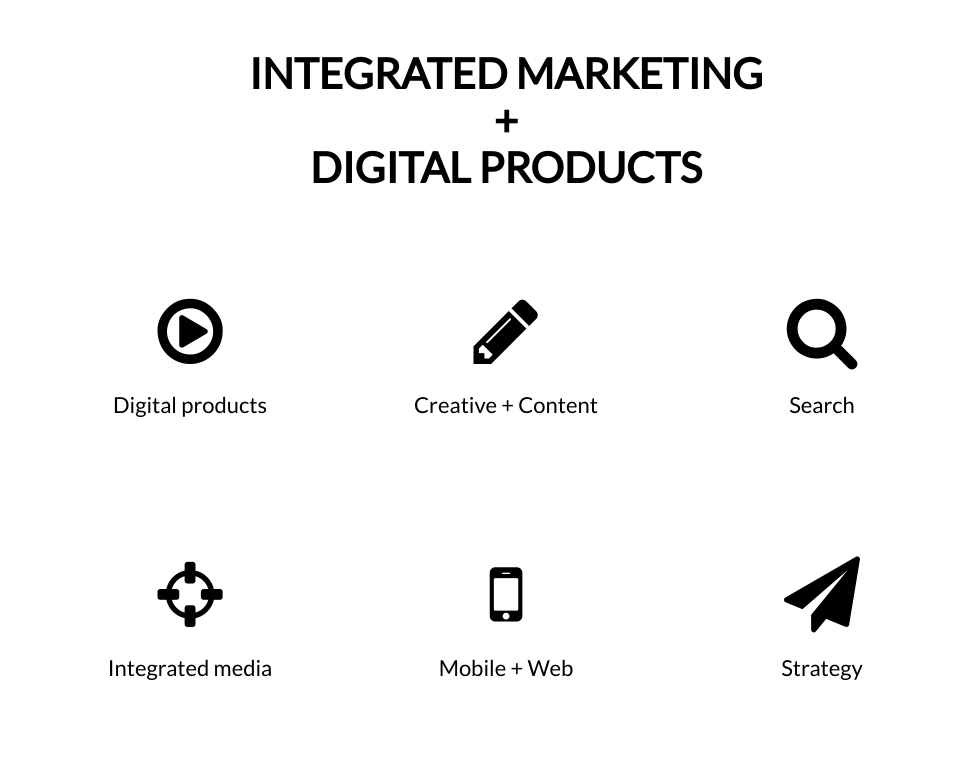
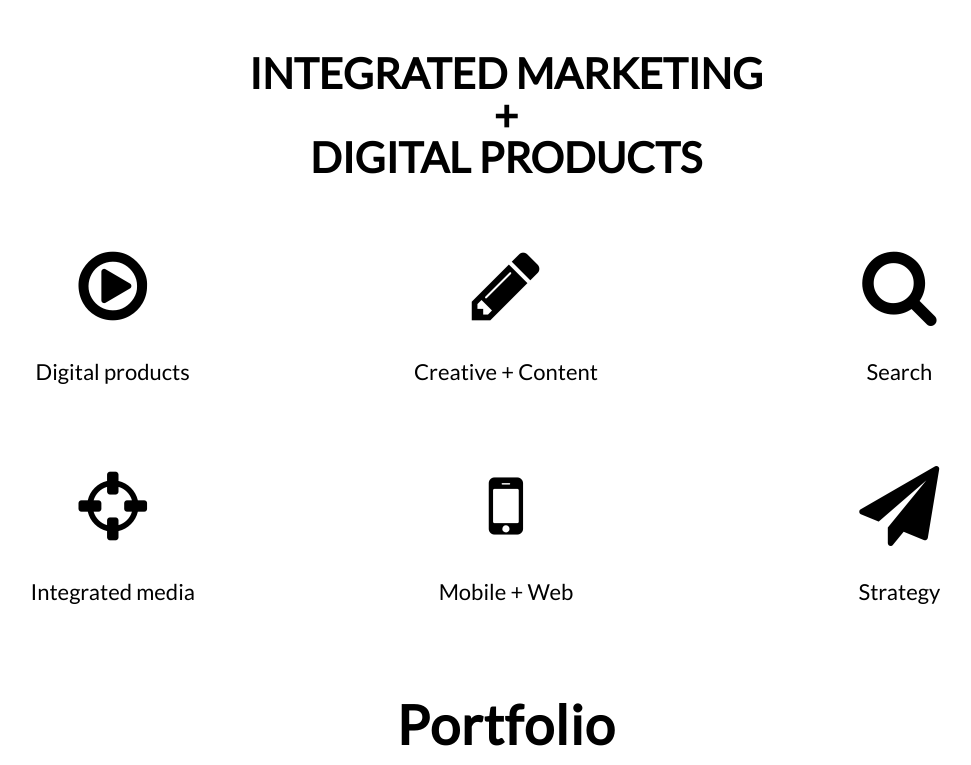
Before and after one commit to TheOpti/urban-guide-template, a website: page index.html in a window 1280 px wide. Shown: the part 1815-2580 px from the top of the page, without its empty margins (134-1105 px from the left). Drawn offline with nearby package versions, Linux system fonts and the light colour scheme; some packages are replaced by stand-ins of ours; files that its build step writes are made by us from their sources.

Commit message:
Offer section

```diff
--- a/index.html
+++ b/index.html
@@ -42,7 +42,7 @@
     </div>
   </nav>
 
-  <section class="main-section section--full-height" id="home">
+  <section class="main-section" id="home">
     <div class="main-section__title-block">
       <div class="main-section__title">
         A BRAND ECOSYSTEM AGENCY
@@ -53,7 +53,7 @@
     </div>
   </section>
 
-  <section class="section container" id="about-us">
+  <section class="container" id="about-us">
     <div class="section__title-block">
       <div class="section__title">
         About us
@@ -88,14 +88,16 @@
 
   </section>
 
-  <section class="section section--full-height container" id="offer">
+  <section class="container" id="offer">
     <div class="section__title-block">
       <div class="section__title">
         Offer
       </div>
       <hr class="section__divider" />
       <p class="section__description">
-        AWESOME COMPANY is a full-service digital agency that believes being a Favorite brand is more valuable than just being a Famous one. We craft beautifully useful, connected ecosystems that grow businesses and build enduring relationships between brands and humans.
+        AWESOME COMPANY is a full-service digital agency that believes being a Favorite brand is more valuable
+        than just being a Famous one. We craft beautifully useful, connected ecosystems that grow businesses
+        and build enduring relationships between brands and humans.
       </p>
     </div>
     <div class="offer-section">
@@ -142,7 +144,7 @@
   </section>
 
 
-  <section class="section container" id="portfolio">
+  <section class="container" id="portfolio">
     <div class="section__title-block">
       <div class="section__title">
         Portfolio
@@ -220,7 +222,7 @@
   </section>
 
 
-  <section class="section section--full-height" id="contact">
+  <section id="contact">
     <div class="section__title-block container">
       <div class="section__title">
         Contact us
--- a/scss/offer.scss
+++ b/scss/offer.scss
@@ -9,34 +9,31 @@
     margin: 35px 0;
     font-size: 42px;
     font-weight: 900;
-
-    div {
-      margin: 5px 0;
-    }
   }
 
   &__icons {
-    width: 100%;
-    display: flex;
-    flex-wrap: wrap;
-    align-items: center;
-    justify-content: center;
-    margin: 25px 0;
+    display: grid;
+    grid-template-columns: repeat(6, 2fr);
+    grid-template-rows: repeat(2, auto);
+    row-gap: 20px;
+    margin: 25px auto;
+
+    @media(max-width: $breakpoint-desktop) {
+      width: 80%;
+    }
 
     @media(max-width: $breakpoint-tablet) {
-      margin: 0;
+      grid-template-rows: repeat(3, auto);
+      margin: 0 auto;
     }
   }
 
   &__icon-part {
-    margin: 40px;
     padding: 30px 20px;
     display: flex;
     align-items: center;
     justify-content: center;
     flex-direction: column;
-    width: 20%;
-    min-height: 160px;
     cursor: pointer;
     border-radius: 8px;
     transition: box-shadow 0.5s, transform 0.5s;
@@ -46,30 +43,93 @@
     }
 
     @media(max-width: $breakpoint-tablet) {
-      width: 30%;
-      padding: 20px 30px;
-      margin: 20px;
+      margin: 0;
     }
 
     &:hover {
       box-shadow: 0 0 5px 0 rgba(0,0,0,0.75);
       transform: scale(1.1);
     }
+
+    &:first-child {
+      grid-column: 1 / 3;
+      grid-row: 1;
+
+      @media (max-width: $breakpoint-desktop) {
+        grid-column: 1 / 4;
+      }
+
+      @media(max-width: $breakpoint-tablet) {
+        grid-column: 1 / -1;
+      }
+    }
+
+    &:nth-child(2) {
+      grid-column: 3 / 5;
+      grid-row: 1;
+
+      @media (max-width: $breakpoint-desktop) {
+        display: none;
+      }
+    }
+
+    &:nth-child(3) {
+      grid-column: 5 / -1;
+      grid-row: 1;
+
+      @media (max-width: $breakpoint-desktop) {
+        grid-column: 4 / -1;
+      }
+
+      @media(max-width: $breakpoint-tablet) {
+        grid-column: 1 / -1;
+        grid-row: 2;
+      }
+    }
+
+    &:nth-child(4) {
+      grid-column: 1 / 3;
+      grid-row: 2;
+
+      @media (max-width: $breakpoint-desktop) {
+        grid-column: 1 / 4;
+      }
+
+      @media(max-width: $breakpoint-tablet) {
+        display: none;
+      }
+    }
+
+    &:nth-child(5) {
+      grid-column: 3 / 5;
+      grid-row: 2;
+
+      @media (max-width: $breakpoint-desktop) {
+        display: none;
+      }
+    }
+
+    &:nth-child(6) {
+      grid-column: 5 / -1;
+      grid-row: 2;
+
+      @media (max-width: $breakpoint-desktop) {
+        grid-column: 4 / -1;
+      }
+
+      @media(max-width: $breakpoint-tablet) {
+        grid-column: 1 / -1;
+        grid-row: 3;
+      }
+    }
   }
 
   &__icon {
-    margin-bottom: 25px;
-    display: flex;
-    align-items: center;
-    justify-content: center;
-    font-size: 76px;
+    margin-bottom: 35px;
+    font-size: 80px;
 
     @media(max-width: $breakpoint-desktop) {
       font-size: 64px;
-    }
-
-    @media(max-width: $breakpoint-tablet) {
-      font-size: 52px;
     }
   }
 
@@ -81,9 +141,5 @@
     @media(max-width: $breakpoint-desktop) {
       font-size: 20px;
     }
-
-    @media(max-width: $breakpoint-tablet) {
-      font-size: 18px;
-    }
   }
 }
--- a/scss/styles.scss
+++ b/scss/styles.scss
@@ -17,19 +17,6 @@
 }
 
 .section {
-  margin: 0 auto;
-  display: flex;
-  flex-direction: column;
-
-  &--shorter-width {
-    width: 100%;
-    max-width: $max-width;
-  }
-
-  &--full-height {
-    min-height: 100vh;
-  }
-
   &__title-block {
     padding-top: 40px;
     display: flex;
```
